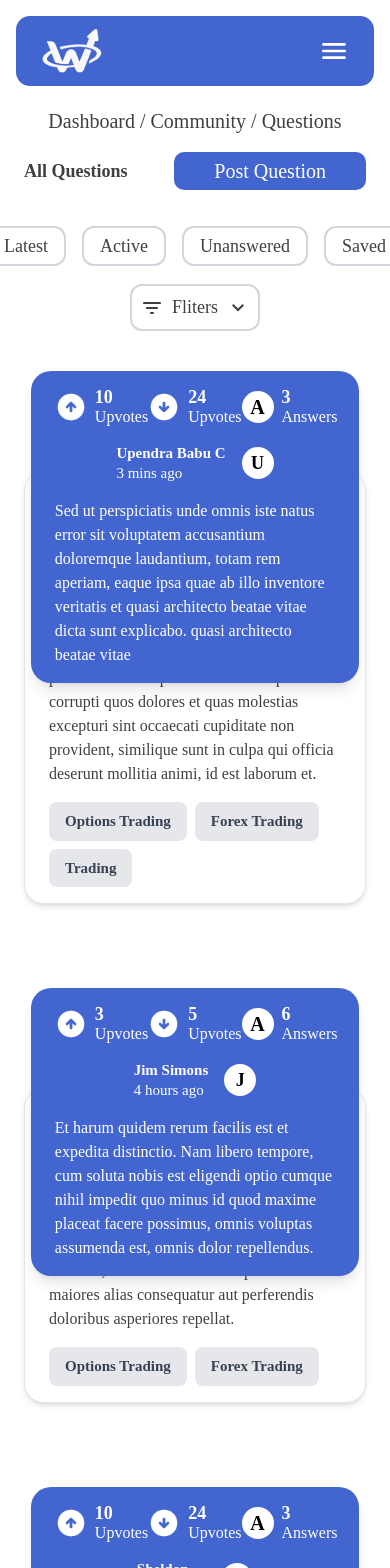
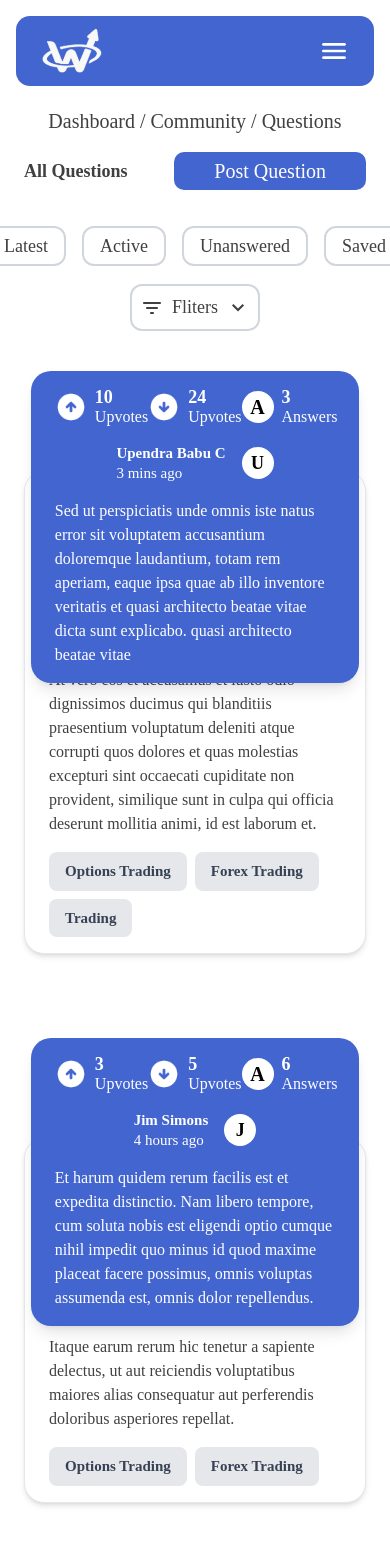
Before and after one commit to SuriyaMassMsd/test, a React (Vite) app: page / in a window 390 px wide. Shown: the top 1568 px of the page. Built offline with nearby package versions, Linux system fonts and the light colour scheme.

Commit message:
ui fixing

```diff
--- a/src/Components/Card.jsx
+++ b/src/Components/Card.jsx
@@ -18,7 +18,7 @@ const Card = (props) => {
         {/* White Card (Bottom Section)  */}
 
         <div className="bg-white border border-gray-200 shadow-md rounded-[20px] w-full px-6 py-4 min-h-[280px] sm:px-10 sm:py-6 mt-[20px] relative z-0">
-          <div className="mt-[130px] sm:mt-[110px]">
+          <div className="mt-[180px] sm:mt-[110px]">
             <p className="text-[16px] sm:text-[22px]">{description}</p>
 
             {/* Tags */}
```
